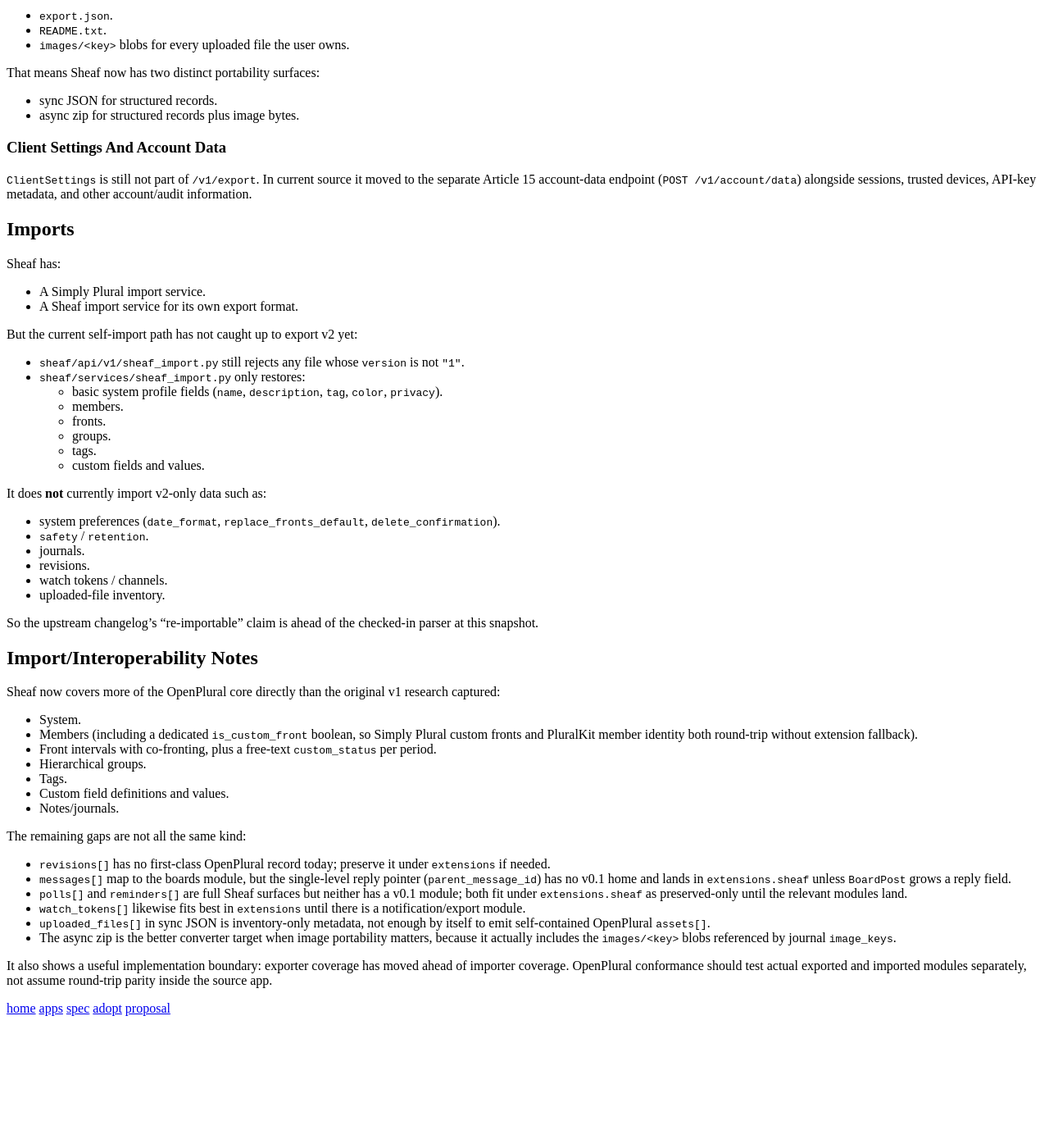
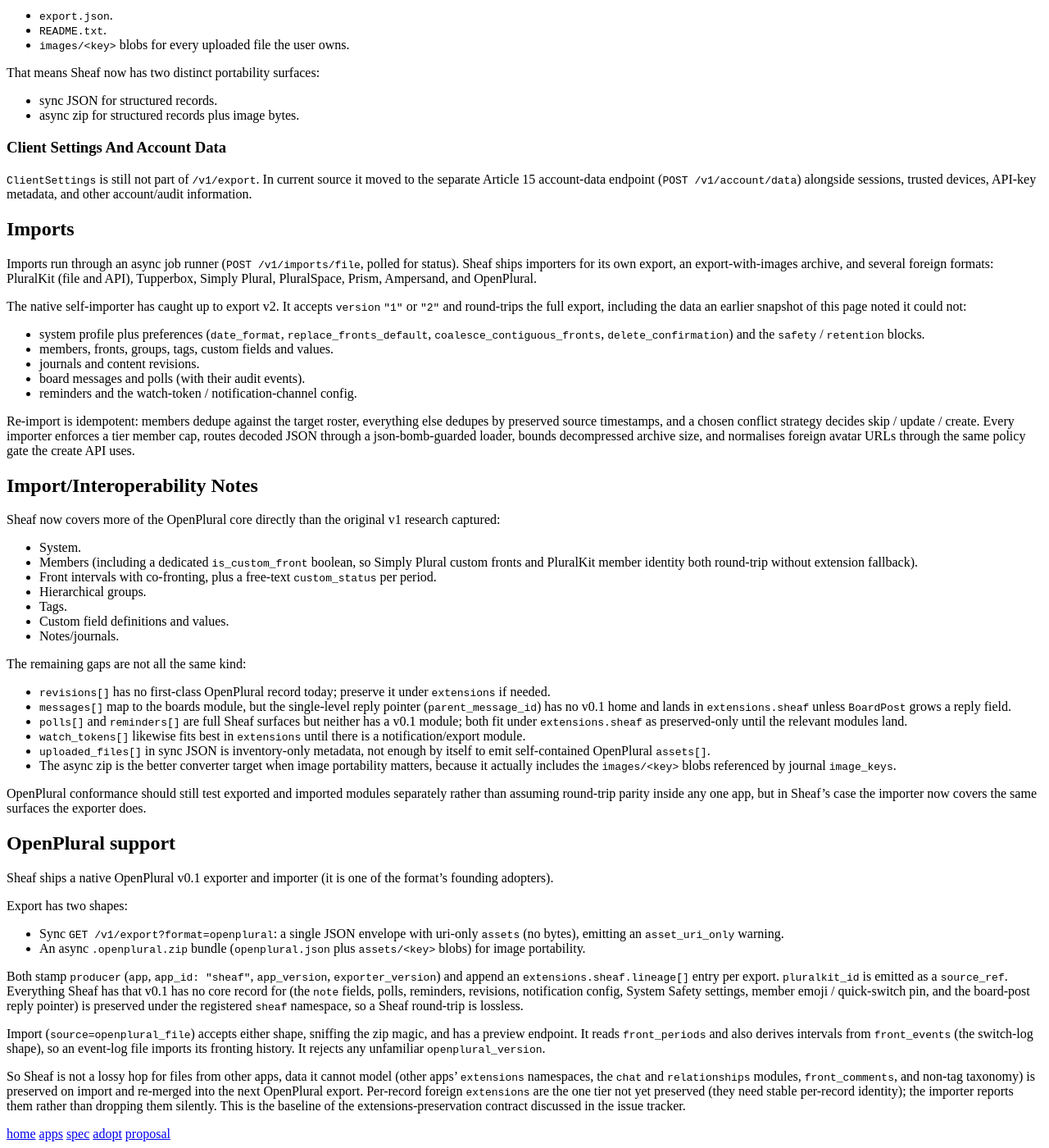
Before and after one commit to PluralPort/spec, a Jekyll site: the page built from docs/apps/sheaf.md, in a window 1280 px wide and 1400 px high, scrolled down 4948 px. Shown: the whole window at 82% size. Built offline with Jekyll 4.4.1, drawn with Linux system fonts in a browser that asks for light colours; our own code applies the rules of GitHub Pages for plain Markdown files; before the commit the page ends 6195 px from its top, so only the background shows below that.

Commit message:
Refresh Sheaf research page for shipped v2 importer and OpenPlural support
The Imports section described a snapshot where the native self-importer had not caught up to export v2; it now round-trips the full v2 export through an async job runner, so correct that. Add an OpenPlural support section covering Sheaf's shipped native v0.1 exporter and importer: the sync JSON and .openplural.zip export shapes, producer and lineage stamping, the extensions.sheaf passthrough, front_events accepted on import, and baseline preservation of foreign extensions. Also corrects the stale "exporter ahead of importer" closing note.

```diff
--- a/docs/apps/sheaf.md
+++ b/docs/apps/sheaf.md
@@ -289,32 +289,17 @@ That means Sheaf now has two distinct portability surfaces:
 
 ## Imports
 
-Sheaf has:
+Imports run through an async job runner (`POST /v1/imports/file`, polled for status). Sheaf ships importers for its own export, an export-with-images archive, and several foreign formats: PluralKit (file and API), Tupperbox, Simply Plural, PluralSpace, Prism, Ampersand, and OpenPlural.
 
-- A Simply Plural import service.
-- A Sheaf import service for its own export format.
+The native self-importer has caught up to export v2. It accepts `version` `"1"` or `"2"` and round-trips the full export, including the data an earlier snapshot of this page noted it could not:
 
-But the current self-import path has not caught up to export v2 yet:
+- system profile plus preferences (`date_format`, `replace_fronts_default`, `coalesce_contiguous_fronts`, `delete_confirmation`) and the `safety` / `retention` blocks.
+- members, fronts, groups, tags, custom fields and values.
+- journals and content revisions.
+- board messages and polls (with their audit events).
+- reminders and the watch-token / notification-channel config.
 
-- `sheaf/api/v1/sheaf_import.py` still rejects any file whose `version` is not `"1"`.
-- `sheaf/services/sheaf_import.py` only restores:
-  - basic system profile fields (`name`, `description`, `tag`, `color`, `privacy`).
-  - members.
-  - fronts.
-  - groups.
-  - tags.
-  - custom fields and values.
-
-It does **not** currently import v2-only data such as:
-
-- system preferences (`date_format`, `replace_fronts_default`, `delete_confirmation`).
-- `safety` / `retention`.
-- journals.
-- revisions.
-- watch tokens / channels.
-- uploaded-file inventory.
-
-So the upstream changelog's "re-importable" claim is ahead of the checked-in parser at this snapshot.
+Re-import is idempotent: members dedupe against the target roster, everything else dedupes by preserved source timestamps, and a chosen conflict strategy decides skip / update / create. Every importer enforces a tier member cap, routes decoded JSON through a json-bomb-guarded loader, bounds decompressed archive size, and normalises foreign avatar URLs through the same policy gate the create API uses.
 
 ## Import/Interoperability Notes
 
@@ -337,4 +322,19 @@ The remaining gaps are not all the same kind:
 - `uploaded_files[]` in sync JSON is inventory-only metadata, not enough by itself to emit self-contained OpenPlural `assets[]`.
 - The async zip is the better converter target when image portability matters, because it actually includes the `images/<key>` blobs referenced by journal `image_keys`.
 
-It also shows a useful implementation boundary: exporter coverage has moved ahead of importer coverage. OpenPlural conformance should test actual exported and imported modules separately, not assume round-trip parity inside the source app.
+OpenPlural conformance should still test exported and imported modules separately rather than assuming round-trip parity inside any one app, but in Sheaf's case the importer now covers the same surfaces the exporter does.
+
+## OpenPlural support
+
+Sheaf ships a native OpenPlural v0.1 exporter and importer (it is one of the format's founding adopters).
+
+Export has two shapes:
+
+- Sync `GET /v1/export?format=openplural`: a single JSON envelope with uri-only `assets` (no bytes), emitting an `asset_uri_only` warning.
+- An async `.openplural.zip` bundle (`openplural.json` plus `assets/<key>` blobs) for image portability.
+
+Both stamp `producer` (`app`, `app_id: "sheaf"`, `app_version`, `exporter_version`) and append an `extensions.sheaf.lineage[]` entry per export. `pluralkit_id` is emitted as a `source_ref`. Everything Sheaf has that v0.1 has no core record for (the `note` fields, polls, reminders, revisions, notification config, System Safety settings, member emoji / quick-switch pin, and the board-post reply pointer) is preserved under the registered `sheaf` namespace, so a Sheaf round-trip is lossless.
+
+Import (`source=openplural_file`) accepts either shape, sniffing the zip magic, and has a preview endpoint. It reads `front_periods` and also derives intervals from `front_events` (the switch-log shape), so an event-log file imports its fronting history. It rejects any unfamiliar `openplural_version`.
+
+So Sheaf is not a lossy hop for files from other apps, data it cannot model (other apps' `extensions` namespaces, the `chat` and `relationships` modules, `front_comments`, and non-tag taxonomy) is preserved on import and re-merged into the next OpenPlural export. Per-record foreign `extensions` are the one tier not yet preserved (they need stable per-record identity); the importer reports them rather than dropping them silently. This is the baseline of the extensions-preservation contract discussed in the issue tracker.
```
